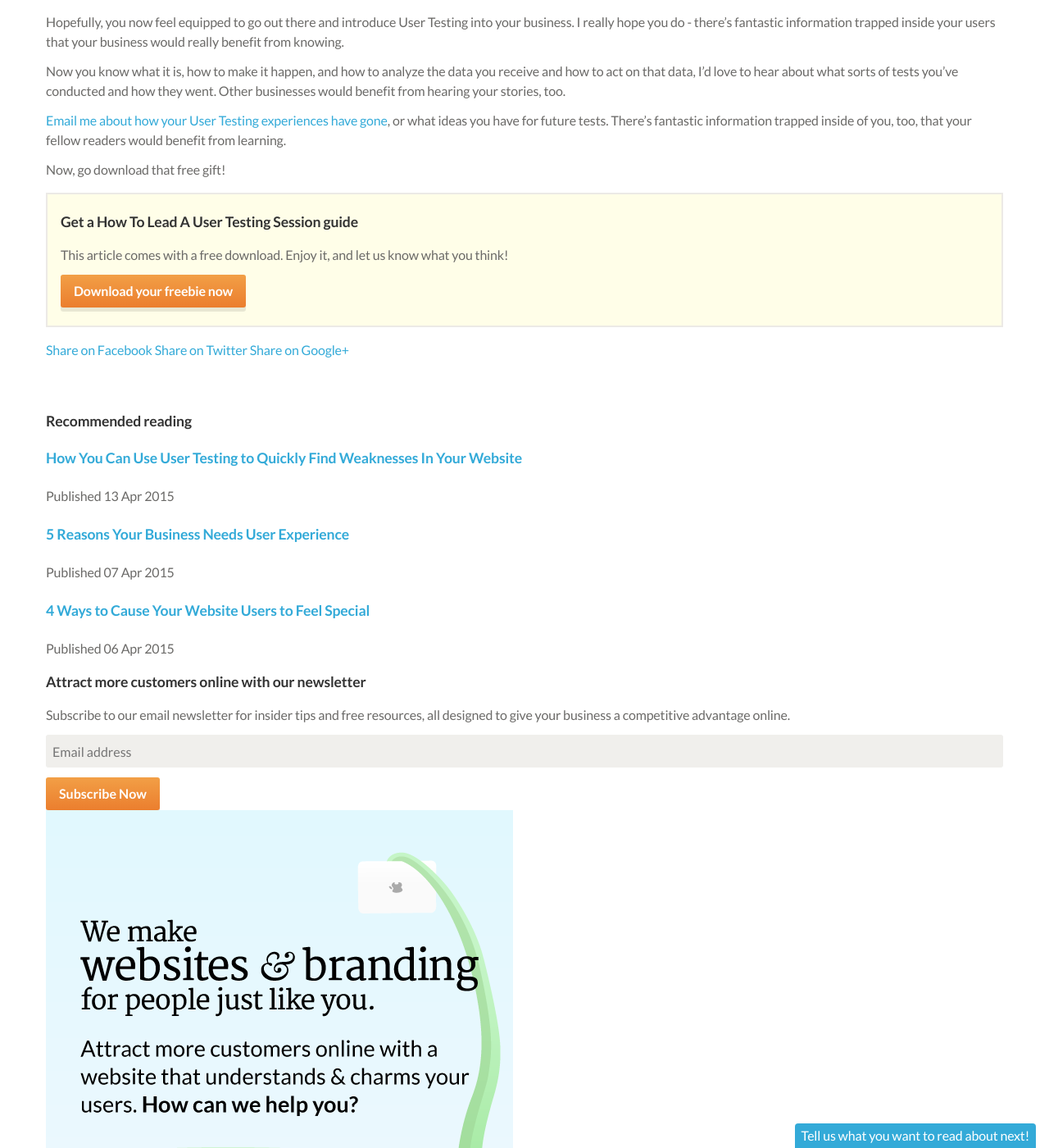
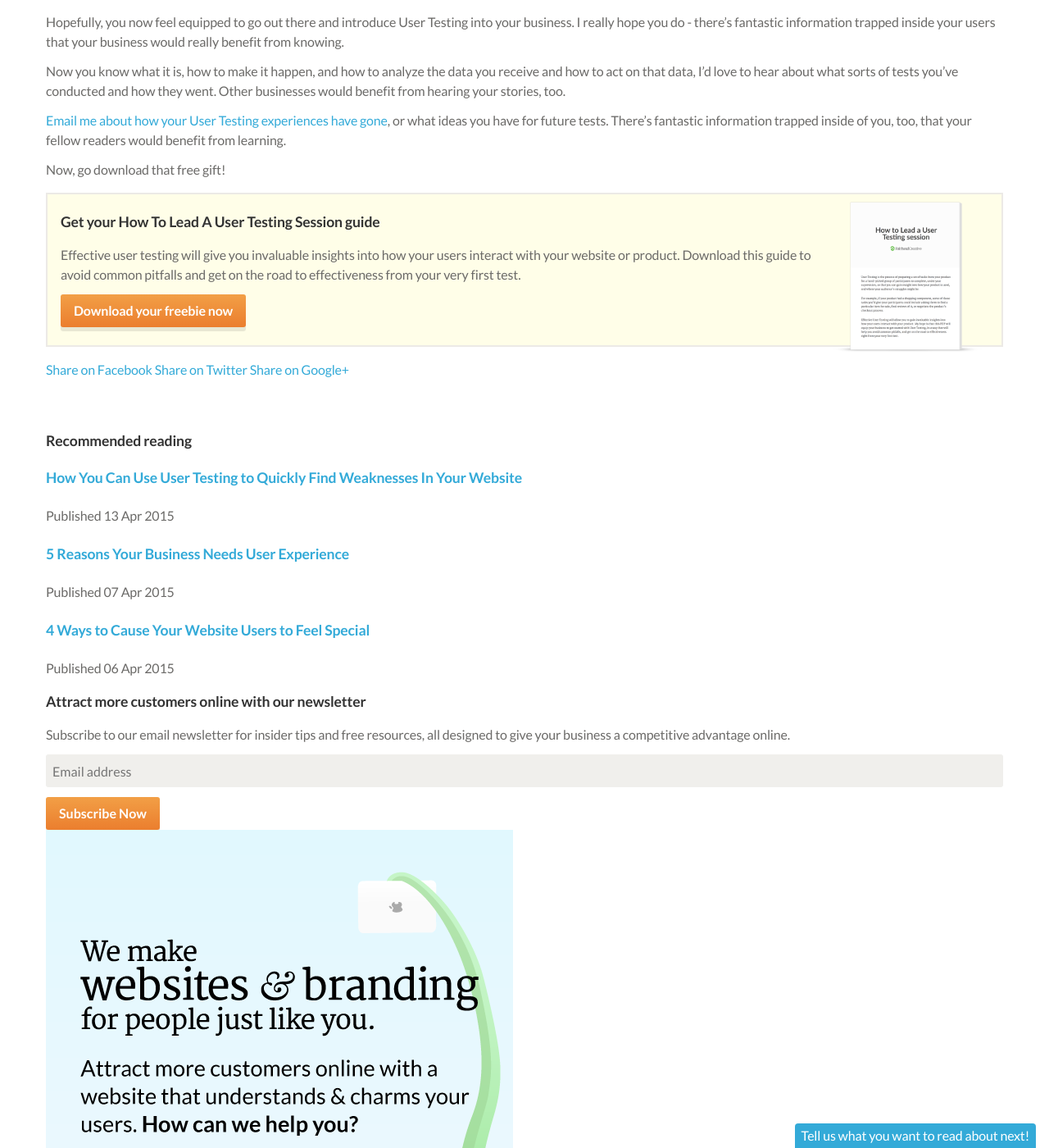
Before and after one commit to fairheadcreative/fairheadcreative, a Jekyll site: the page built from blog/_posts/2015-04-13-user-testing.md, in a window 1280 px wide and 1400 px high, scrolled down 5276 px. Shown: the whole window at 82% size. Built offline with Jekyll 4.4.1, drawn with Linux system fonts in a browser that asks for light colours; Markdown is read by kramdown in place of the engine named in the settings.

Commit message:
Include User Testing product image

```diff
--- a/_layouts/blog.html
+++ b/_layouts/blog.html
@@ -21,8 +21,9 @@ class: article
 
         {% if page.freebie %}
         <section class="inline-freebie">
-          <h3>Get a {{ page.freebie }}</h3>
-          <p class="description">This article comes with a free download. Enjoy it, and let us know what you think!</p>
+        {% if page.freebie-image %}<img class="freebie-image" src="/uploads/{{ page.freebie-image }}" alt="{{ page.freebie }}" width="200" />{% endif %}
+          <h3>Get your {{ page.freebie }}</h3>
+          <p class="description">{% if page.freebie-description %}{{ page.freebie-description }}{% else %}This article comes with a free download. Enjoy it, and let us know what you think!{% endif %}</p>
           <p><a href="javascript:void(0);" class="button get-freebie" alt="" onclick="ga('send', 'event', 'Blog', 'Click', 'Download Open Inline {{ page.title }}')" />Download your freebie now</a></p>
         </section>
 
--- a/_sass/_blog.scss
+++ b/_sass/_blog.scss
@@ -371,3 +371,8 @@
     border-radius: 4px 4px 0 0
   }
 }
+
+.freebie-image {
+  float: right;
+  margin: -5px 0 0;
+}
--- a/blog/_posts/2015-04-13-user-testing.md
+++ b/blog/_posts/2015-04-13-user-testing.md
@@ -5,6 +5,8 @@ permalink: blog/user-testing/
 recommended: true
 freebie: How To Lead A User Testing Session guide
 freebie-url: https://s3-us-west-2.amazonaws.com/fairheadcreative/blog/freebie-how-to-lead-a-user-testing-session.pdf
+freebie-description: Effective user testing will give you invaluable insights into how your users interact with your website or product. Download this guide to avoid common pitfalls and get on the road to effectiveness from your very first test.
+freebie-image: 2015-04-13-user-testing/product-user-testing.png
 featured: 2015-04-13-user-testing/featured-user-testing.jpg
 social: 2015-04-13-user-testing/share-user-testing.jpg
 ---
```
Also changed, not shown: uploads/2015-04-13-user-testing/product-user-testing.png (added).
